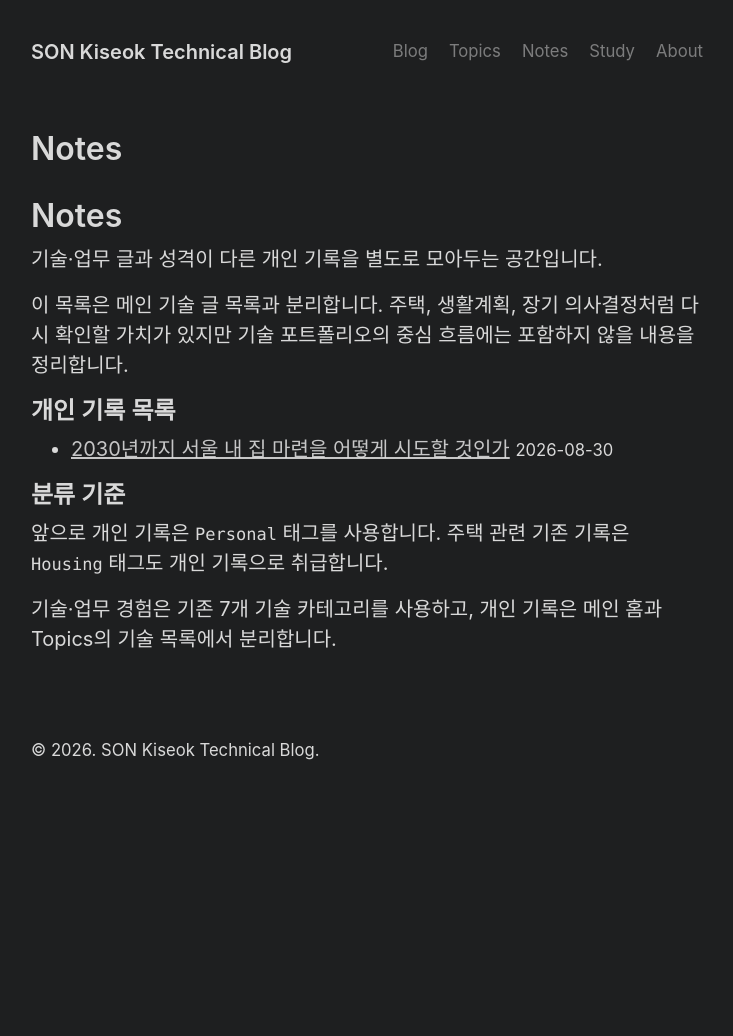
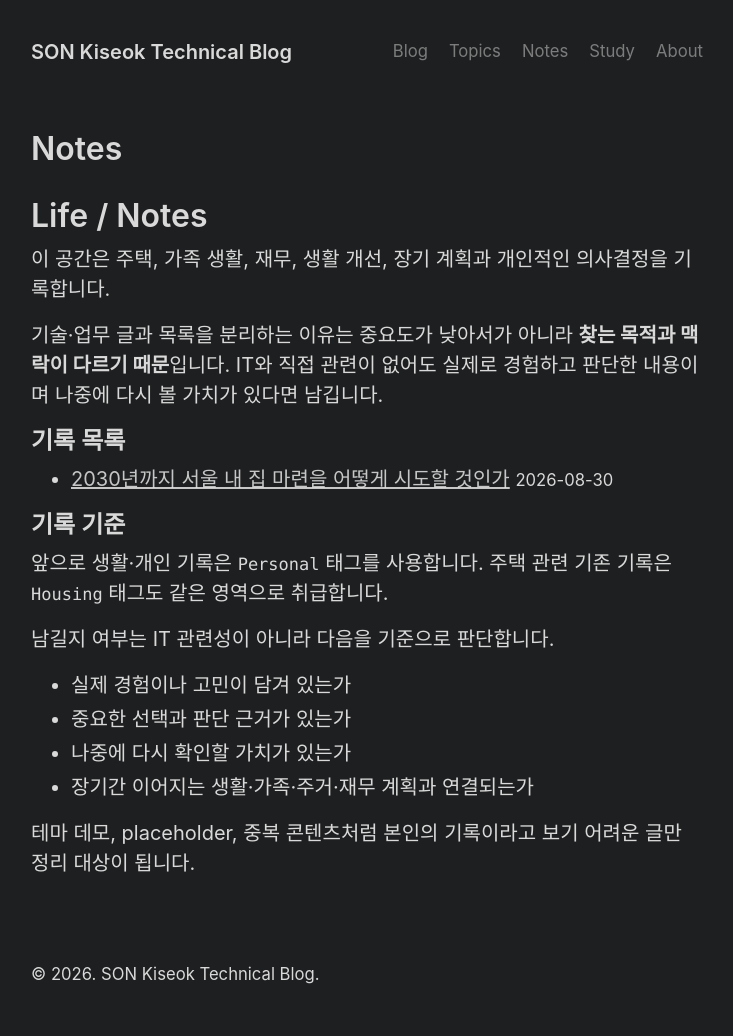
Before and after one commit to son1004007/son1004007.github.io, a Jekyll site: the page built from notes.md, in a window 1280 px wide. Shown: the whole page, without its empty margins (273-1006 px from the left). Built offline with Jekyll 4.4.1, drawn with Linux system fonts in a browser that asks for light colours; before the commit the page ends 900 px from its top, so only the background shows below that.

Commit message:
blog: position life notes as first-class content

```diff
--- a/notes.md
+++ b/notes.md
@@ -1,16 +1,16 @@
 ---
 layout: page
 title: Notes
-description: 주택, 생활계획 등 기술·업무 글과 분리해 관리하는 개인 기록 목록입니다.
+description: 주택, 가족, 생활계획, 재무, 장기 의사결정처럼 다시 확인할 가치가 있는 개인 기록 목록입니다.
 ---
 
-# Notes
+# Life / Notes
 
-기술·업무 글과 성격이 다른 개인 기록을 별도로 모아두는 공간입니다.
+이 공간은 주택, 가족 생활, 재무, 생활 개선, 장기 계획과 개인적인 의사결정을 기록합니다.
 
-이 목록은 메인 기술 글 목록과 분리합니다. 주택, 생활계획, 장기 의사결정처럼 다시 확인할 가치가 있지만 기술 포트폴리오의 중심 흐름에는 포함하지 않을 내용을 정리합니다.
+기술·업무 글과 목록을 분리하는 이유는 중요도가 낮아서가 아니라 **찾는 목적과 맥락이 다르기 때문**입니다. IT와 직접 관련이 없어도 실제로 경험하고 판단한 내용이며 나중에 다시 볼 가치가 있다면 남깁니다.
 
-## 개인 기록 목록
+## 기록 목록
 
 <ul>
 {% assign personal_count = 0 %}
@@ -26,11 +26,18 @@ description: 주택, 생활계획 등 기술·업무 글과 분리해 관리하
 </ul>
 
 {% if personal_count == 0 %}
-<p>아직 공개된 개인 기록이 없습니다.</p>
+<p>아직 공개된 Life / Notes 기록이 없습니다.</p>
 {% endif %}
 
-## 분류 기준
+## 기록 기준
 
-앞으로 개인 기록은 `Personal` 태그를 사용합니다. 주택 관련 기존 기록은 `Housing` 태그도 개인 기록으로 취급합니다.
+앞으로 생활·개인 기록은 `Personal` 태그를 사용합니다. 주택 관련 기존 기록은 `Housing` 태그도 같은 영역으로 취급합니다.
 
-기술·업무 경험은 기존 7개 기술 카테고리를 사용하고, 개인 기록은 메인 홈과 Topics의 기술 목록에서 분리합니다.
+남길지 여부는 IT 관련성이 아니라 다음을 기준으로 판단합니다.
+
+- 실제 경험이나 고민이 담겨 있는가
+- 중요한 선택과 판단 근거가 있는가
+- 나중에 다시 확인할 가치가 있는가
+- 장기간 이어지는 생활·가족·주거·재무 계획과 연결되는가
+
+테마 데모, placeholder, 중복 콘텐츠처럼 본인의 기록이라고 보기 어려운 글만 정리 대상이 됩니다.
```
